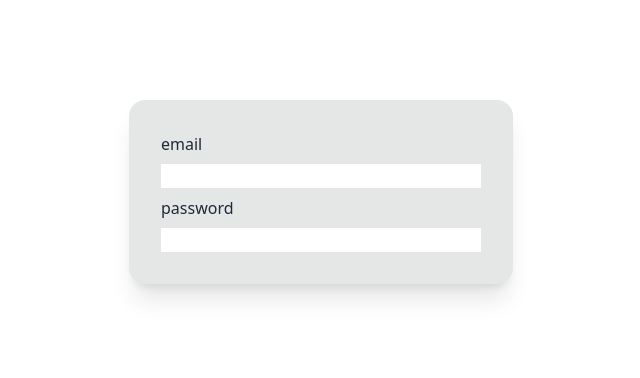
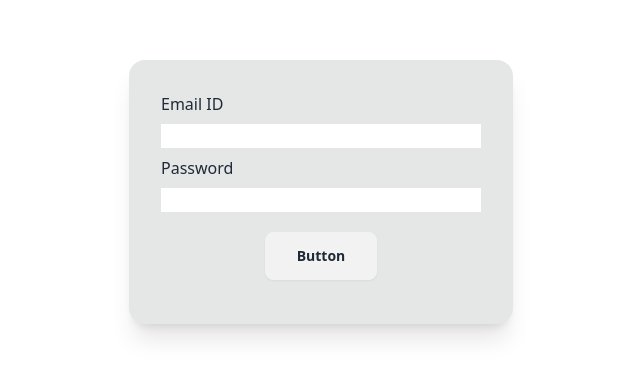
Before and after one commit to PowerYourDev/tinder-frontend, a React (Vite) app: page / in a window 1280 px wide. Shown: the part 208-586 px from the top of the page, without its empty margins (319-959 px from the left). Built offline with nearby package versions, Linux system fonts and the light colour scheme.

Commit message:
sigIn-api-integrated

```diff
--- a/package.json
+++ b/package.json
@@ -10,9 +10,12 @@
     "preview": "vite preview"
   },
   "dependencies": {
+    "@reduxjs/toolkit": "^2.6.0",
     "@tailwindcss/vite": "^4.0.7",
+    "axios": "^1.7.9",
     "react": "^19.0.0",
     "react-dom": "^19.0.0",
+    "react-redux": "^9.2.0",
     "react-router-dom": "^7.2.0"
   },
   "devDependencies": {
--- a/src/Login.jsx
+++ b/src/Login.jsx
@@ -1,18 +1,54 @@
+import axios from "axios";
+import { useState } from "react"
 
 
 const Login = () => {
+
+    const [formData, setFormData] = useState({
+        email: "",
+        password: ""
+      });
+
+
+    const handleInputChange=(e)=>{
+        const {name,value} = e.target
+
+        setFormData(prevState => ({
+            ...prevState,
+            [name]: value
+          }));
+
+    }
+
+    const handleSubmit=async()=>{
+    try {
+        const UserSinginRequest= await axios.post('http://localhost:5000/api/auth/singin',{
+            email:"ram@gmail.com",password:"Ram@1234"
+        }, { withCredentials: true })
+
+        console.log(UserSinginRequest)
+    } catch (error) {
+        console.log(error)
+    }
+    }
+
   return (
     <div className="flex justify-center items-center h-screen">
 <div className="card bg-base-300 w-96 shadow-xl ">
   <div className="card-body">
    <div className="flex flex-col gap-2">
-   <label htmlFor="">email</label>
-   <input type="email" />
+   <label htmlFor="">Email ID</label>
+   <input type="email"  value={formData.email} name="email" onChange={(e)=>handleInputChange(e)}/>
    </div>
    <div className="flex flex-col gap-2">
-   <label htmlFor="">password</label>
-   <input type="password" />
+   <label htmlFor="">Password</label>
+   <input type="password" value={formData.password} name="password" onChange={(e)=>handleInputChange(e)}/>
    </div>
+
+   <div className="flex justify-center my-3">
+   <button className="btn w-28" onClick={handleSubmit}>Button</button>
+   </div>
+
   </div>
 </div>
 
```
Also changed, not shown: 1 other file (tests, documents, lock files or other folders).
